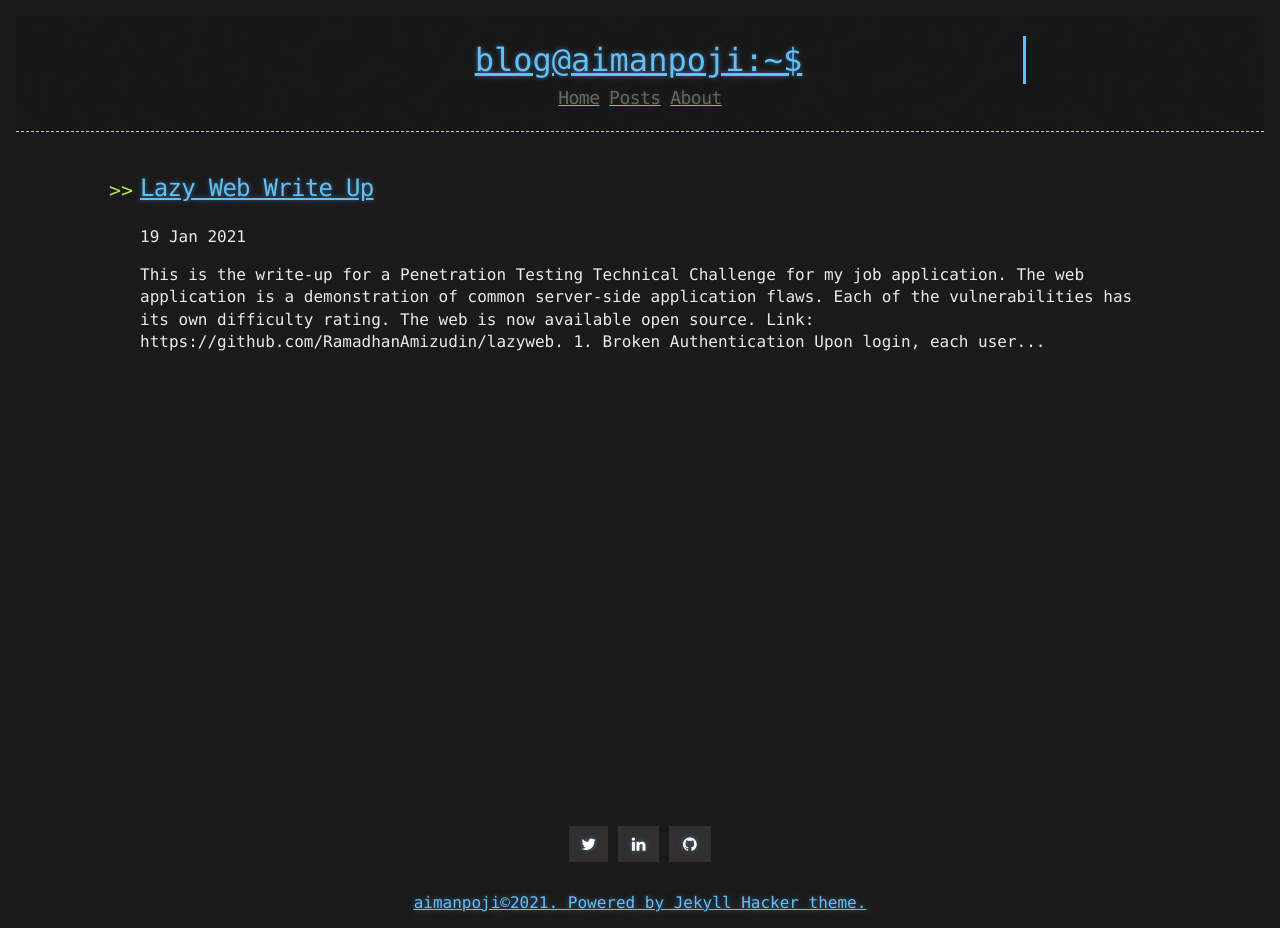
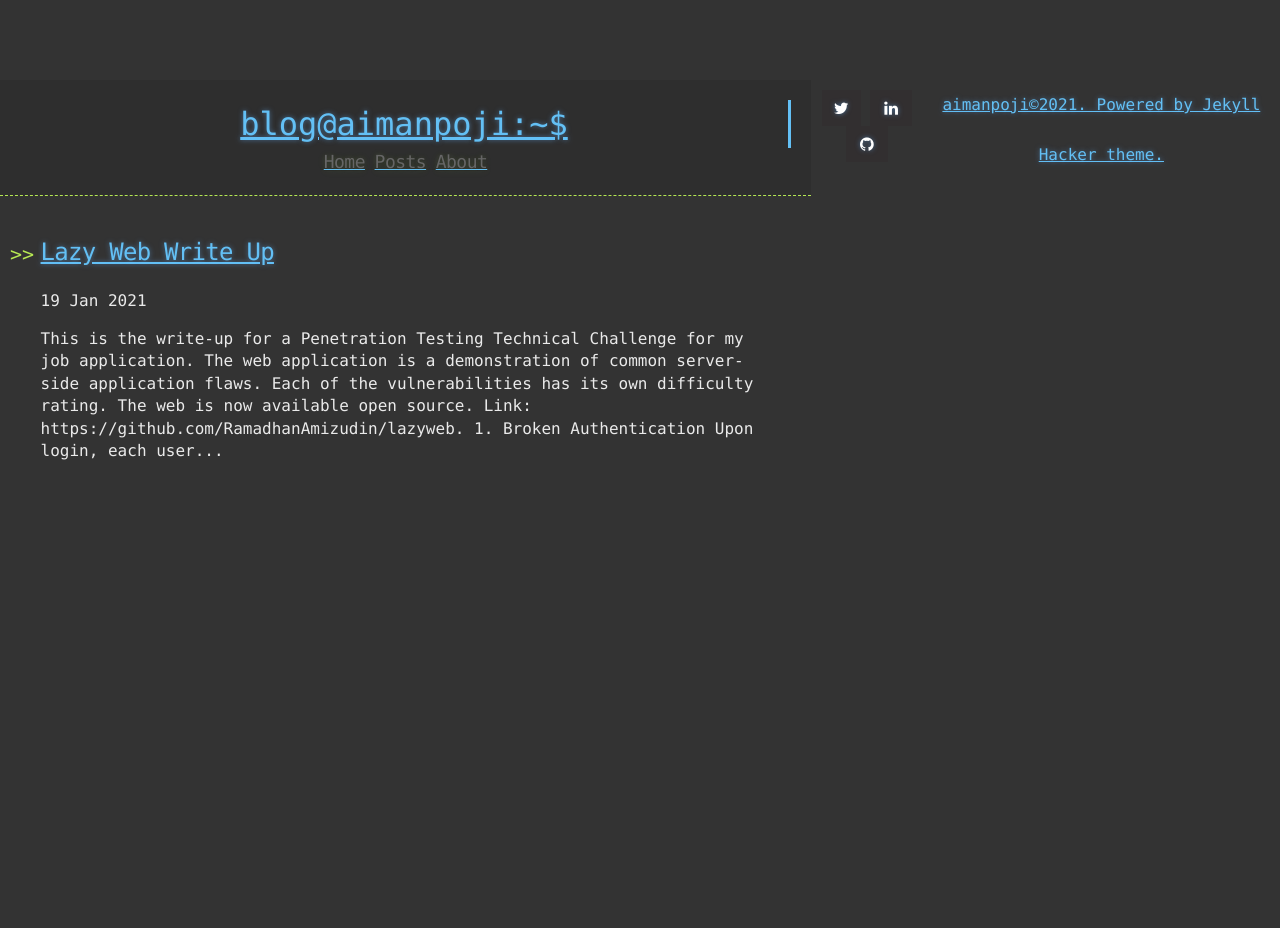
Before and after one commit to aimanpoji/aimanpoji.github.io, a Jekyll site: the page built from index.html, in a window 1280 px wide. Built offline with Jekyll 4.4.1, drawn with Linux system fonts in a browser that asks for light colours; nearby versions of some CDN libraries; the list of posts is cut into pages by our own code; after the commit the page ends 900 px from its top, so only the background shows below that.

Commit message:
Update step.css

```diff
--- a/css/step.css
+++ b/css/step.css
@@ -2,9 +2,11 @@
 @import url(https://fonts.googleapis.com/css?family=Anonymous+Pro);
 
 /* Global */
-body{
-  height: calc(100vh - 8em);
-  padding: 1em;
+body {
+  background: #333;
+  padding-top: 5em;
+  display: flex;
+  justify-content: center;
 }
 .line-1{
     position: relative;
```
